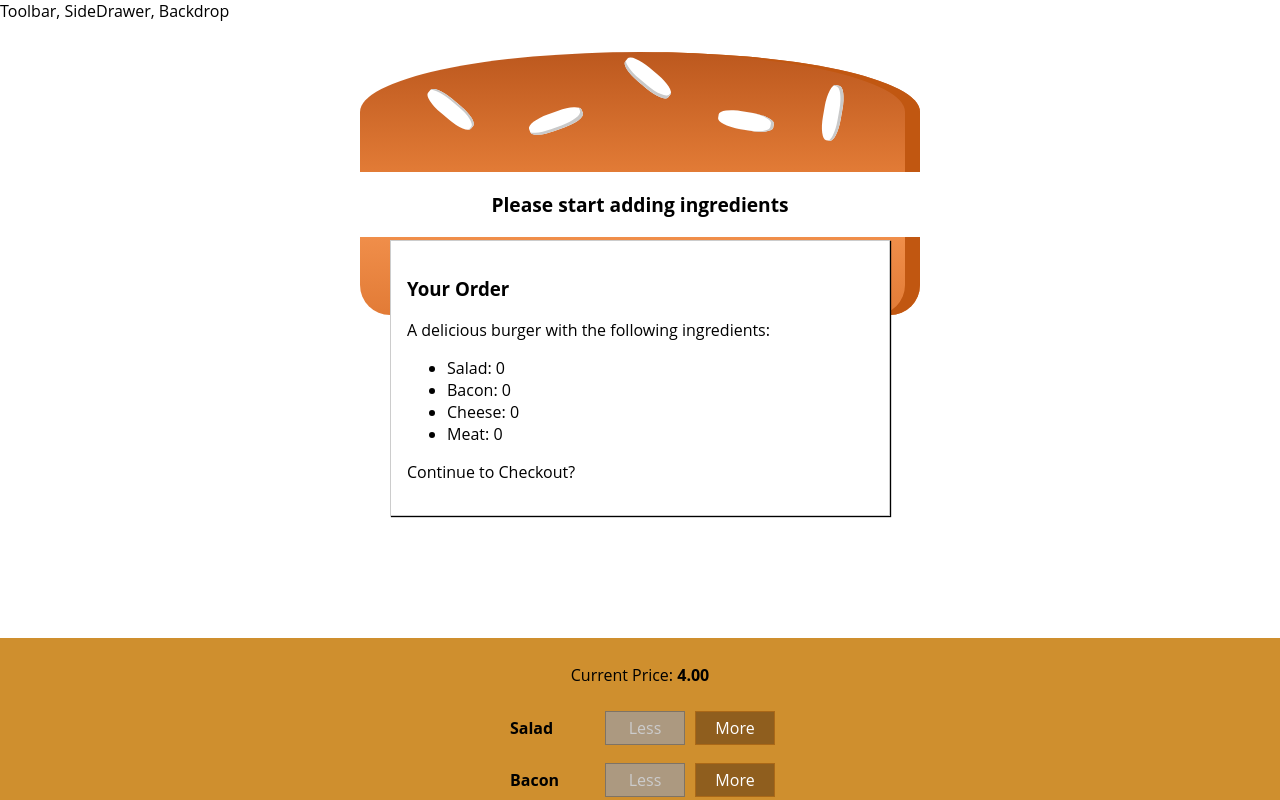
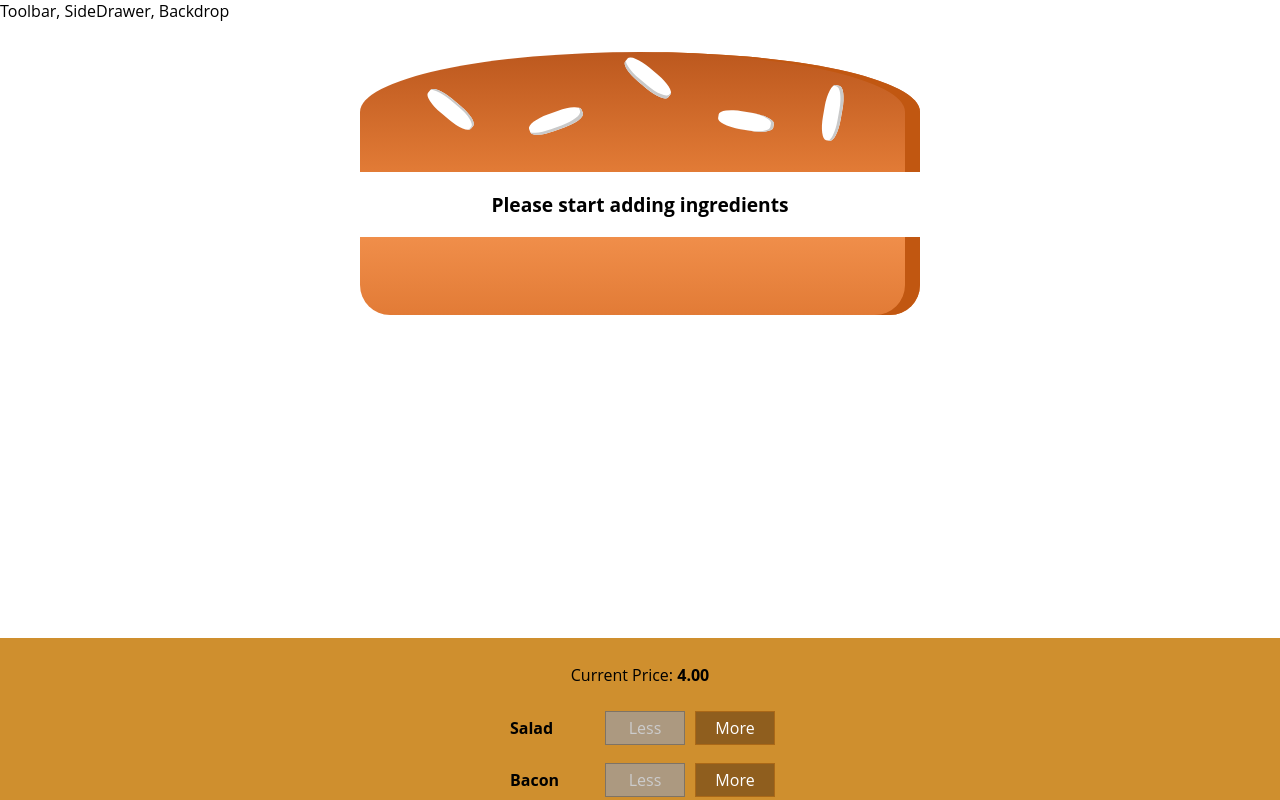
Before and after one commit to hyan506/burger-builder, a React (Create React App) app: page / in a window 1280 px wide. Shown: the top 800 px of the page. Built offline with nearby package versions, Linux system fonts and the light colour scheme.

Commit message:
Summary only appears when checkout is clicked

```diff
--- a/src/components/Burger/BuildControls/BuildControls.js
+++ b/src/components/Burger/BuildControls/BuildControls.js
@@ -21,7 +21,8 @@
 
         ))}
         <button className ={classes.OrderButton}
-                disabled ={!props.purchasable}>ORDER NOW!!</button>
+                disabled ={!props.purchasable}
+                onClick = {props.ordered}>ORDER NOW!!</button>
     </div>
 );
 
--- a/src/components/UI/Modal/Modal.js
+++ b/src/components/UI/Modal/Modal.js
@@ -2,7 +2,11 @@
 import classes from './Modal.module.css';
 
 const modal =(props)=>(
-    <div className = {classes.Modal}>
+    <div className = {classes.Modal}
+    style = {{
+        transform: props.show ? 'translateY(0)' : 'translateY(-100vh)',
+        opacity: props.show ? '1' : '0'
+    }}>
         {props.children}
     </div>
 );
--- a/src/containers/BurgerBuilder/BurgerBuilder.js
+++ b/src/containers/BurgerBuilder/BurgerBuilder.js
@@ -21,7 +21,8 @@
             meat:0
         },
         totalPrice: 4,
-        purchasable: false
+        purchasable: false,
+        purchasing: false
     }
 
     updatePurchaseState(ingredients){
@@ -76,7 +77,9 @@
         this.updatePurchaseState(updatedIngredients);
     };
 
-
+    purchaseHandler =() =>{
+        this.setState({purchasing: true});
+    }
 
     render(){
         const disabledInfo ={
@@ -87,7 +90,7 @@
         }
         return (
             <Aux>
-                <Modal>
+                <Modal show ={this.state.purchasing}>
                     <OrderSummary ingredients={this.state.ingredients} />
                 </Modal>
                 <Burger ingredients ={this.state.ingredients}/>
@@ -97,6 +100,7 @@
                     disabled = {disabledInfo}
                     price ={this.state.totalPrice}
                     purchasable ={this.state.purchasable}
+                    ordered = {this.purchaseHandler}
                     />
 
             </Aux>
```
